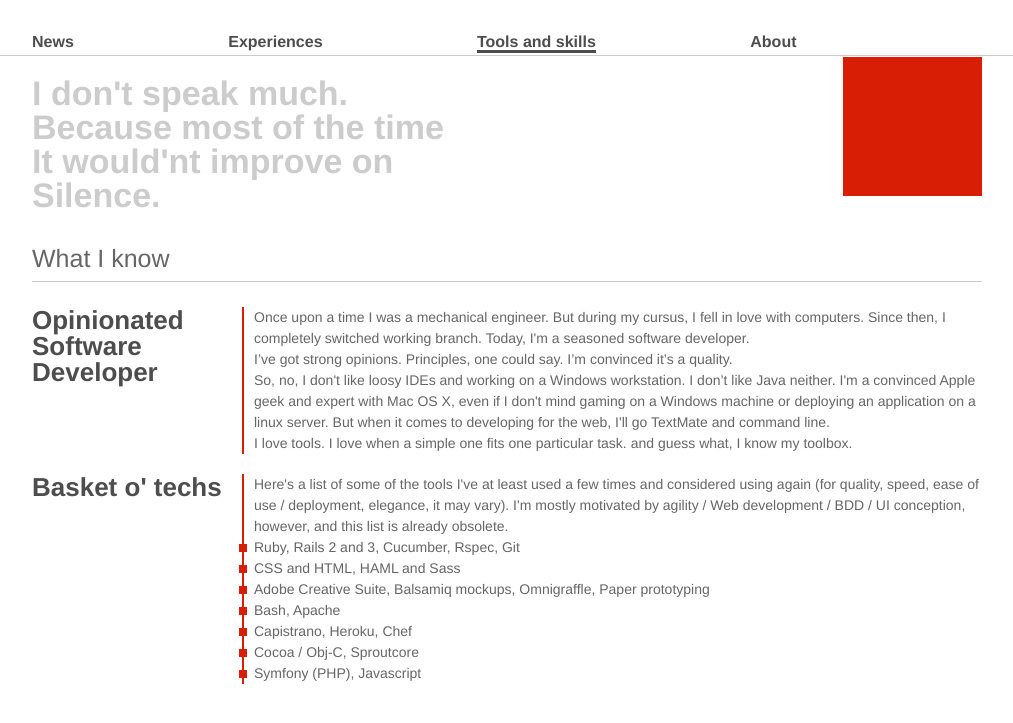
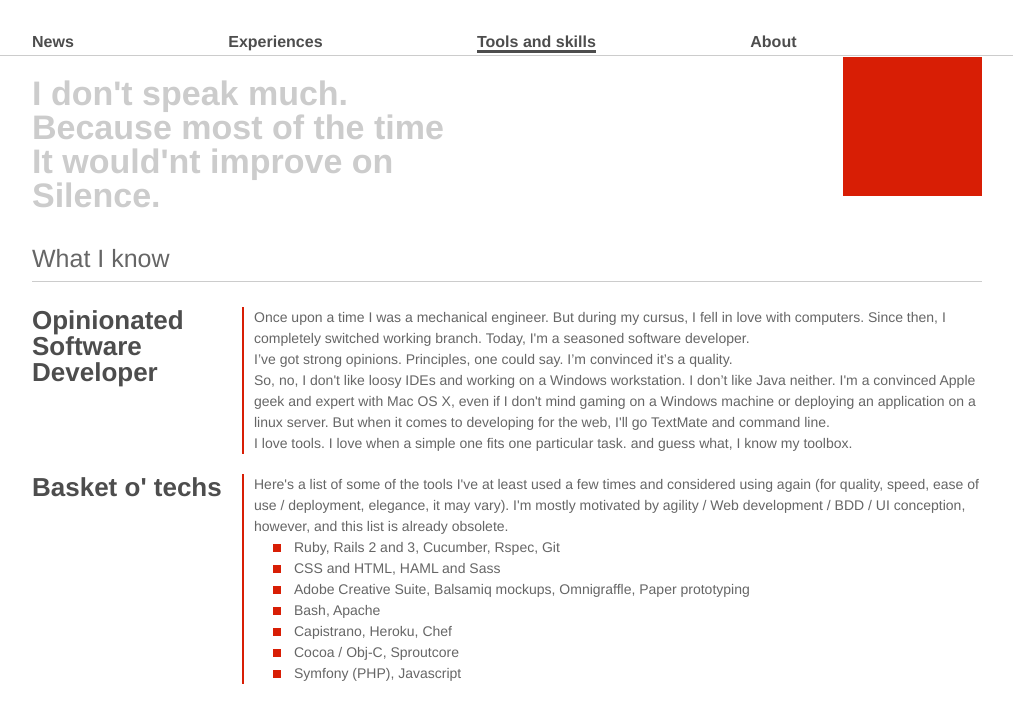
Before and after one commit to vaevictis/vaevictis.github.com, a Jekyll site: the page built from skills.html, in a window 1280 px wide. Shown: the top 723 px of the page, without its empty margins (133-1146 px from the left). Built offline with Jekyll 4.4.1, drawn with Linux system fonts in a browser that asks for light colours.

Commit message:
Css typos.

```diff
--- a/css/main.css
+++ b/css/main.css
@@ -183,6 +183,8 @@ h2 {
 }
 
 #skills li {
+  margin-left :34px;
+  padding-left: 6px;
   list-style-image: url(../images/layout/bullet_small.jpg);
 }
 
```
